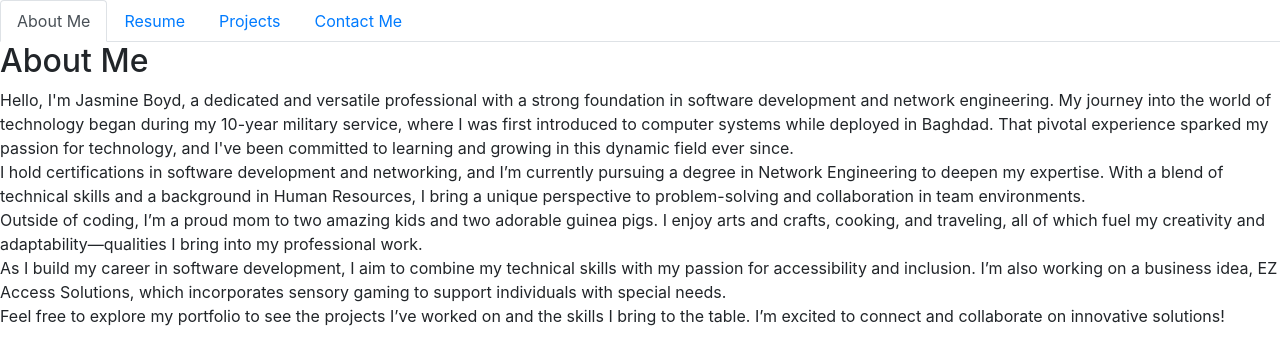
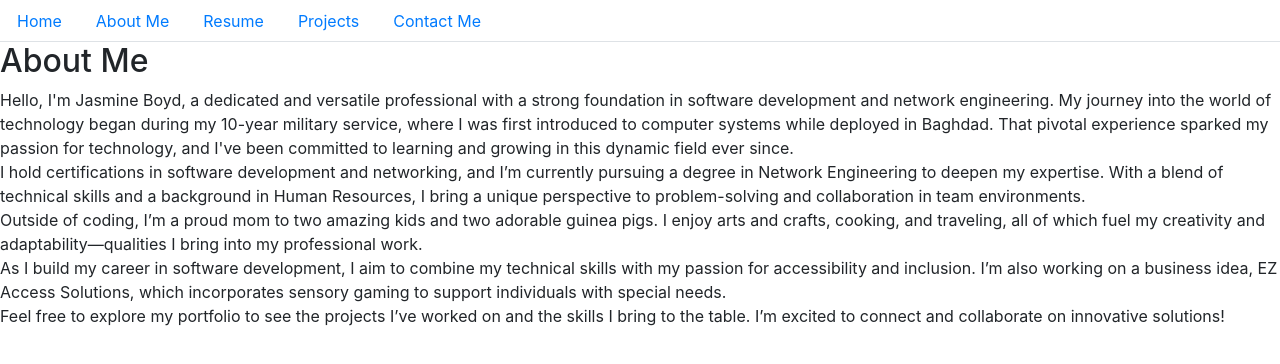
Before and after one commit to Maximize-My-GIT/landingpage, a plain HTML site: page about.html in a window 1280 px wide. Drawn offline with nearby package versions, Linux system fonts and the light colour scheme.

Commit message:
capstone

```diff
--- a/about.html
+++ b/about.html
@@ -13,20 +13,23 @@
 <div>
     <ul class="nav nav-tabs">
         <li class="nav-item">
-          <a class="nav-link active" aria-current="page" href="about.html" id="aboutButton">About Me</a>
+            <a class="nav-link" href="index.html" id="homeButton">Home</a>
+          </li>
+        <li class="nav-item">
+            <a class="nav-link" href="aboutButton" id="aboutButton">About Me</a>
+          </li>
+        <li class="nav-item">
+          <a class="nav-link" href="resumeButton" id="resumeButton">Resume</a>
         </li>
         <li class="nav-item">
-          <a class="nav-link" href="resumeButton">Resume</a>
+          <a class="nav-link" href="projectsButton" id="projectsButton">Projects</a>
         </li>
         <li class="nav-item">
-          <a class="nav-link" href="projectsButton">Projects</a>
-        </li>
-        <li class="nav-item">
-          <a class="nav-link " href="contactMeButton">Contact Me</a>
+          <a class="nav-link " href="contactMeButton" id="contact">Contact Me</a>
         </li>
       </ul>
 </div>
-<div id="aboutMe">
+<div>
     <h2>About Me</h2>
     <p>Hello, I'm Jasmine Boyd, a dedicated and versatile professional with a strong foundation in software development and network engineering. My journey into the world of technology began during my 10-year military service, where I was first introduced to computer systems while deployed in Baghdad. That pivotal experience sparked my passion for technology, and I've been committed to learning and growing in this dynamic field ever since. <br>
 
@@ -38,5 +41,6 @@
 
         Feel free to explore my portfolio to see the projects I’ve worked on and the skills I bring to the table. I’m excited to connect and collaborate on innovative solutions!</p>
 </div>
+<script src="script.js"></script>
 </body>
 </html>
```
